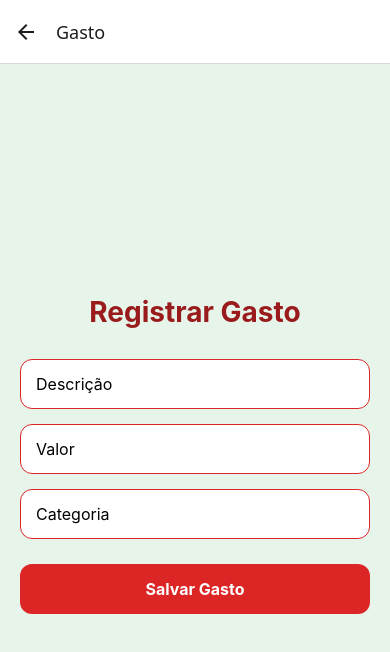
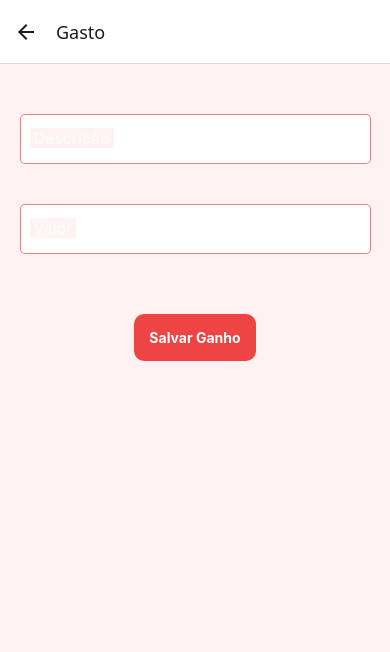
Before and after one commit to DanielAzeved0/Simpliza-TCC, a React Native app in the folder simpliza/: screen /Gasto in a window 390 px wide. Shown: the top 652 px of the page. Built offline with nearby package versions, Linux system fonts and the light colour scheme.

Commit message:
Algumas modificações no layout das paginas

```diff
--- /dev/null
+++ b/simpliza/components/AnimatedInputGanho.js
@@ -0,0 +1,71 @@
+import React, { useState, useEffect } from 'react';
+import { View, TextInput, Animated, StyleSheet, Easing } from 'react-native';
+
+export default function AnimatedInput({ label, value, onChangeText }) {
+  const [isFocused, setIsFocused] = useState(false);
+  const animatedIsFocused = useState(new Animated.Value(value === '' ? 0 : 1))[0];
+
+  useEffect(() => {
+    Animated.timing(animatedIsFocused, {
+      toValue: (isFocused || value !== '') ? 1 : 0,
+      duration: 400, // Transição mais leve
+      easing: Easing.out(Easing.ease), // Suaviza a entrada e a saída
+      useNativeDriver: false,
+    }).start();
+  }, [isFocused, value]);
+
+  const labelStyle = {
+    position: 'absolute',
+    left: 10,
+    top: animatedIsFocused.interpolate({
+      inputRange: [0, 1],
+      outputRange: [14, -26],
+    }),
+    fontSize: animatedIsFocused.interpolate({
+      inputRange: [0, 1],
+      outputRange: [16, 18],
+    }),
+    color: animatedIsFocused.interpolate({
+      inputRange: [0, 1],
+      outputRange: ['rgba(255, 255, 255, 0.7)', '#000000'],
+    }),
+    backgroundColor: '#e6f4ea',
+    paddingHorizontal: 4,
+  };
+
+  return (
+    <View style={styles.inputBox}>
+      <Animated.Text style={labelStyle}>
+        {label}
+      </Animated.Text>
+      <TextInput
+        value={value}
+        onChangeText={onChangeText}
+        style={[styles.input, (isFocused || value !== '') && { borderWidth: 2.3 }]}
+        onFocus={() => setIsFocused(true)}
+        onBlur={() => setIsFocused(false)}
+        keyboardType={label === 'Valor' ? 'numeric' : 'default'}
+        placeholder={isFocused ? '' : label}
+        placeholderTextColor="#000"
+      />
+    </View>
+  );
+}
+
+const styles = StyleSheet.create({
+  inputBox: {
+    position: 'relative',
+    width: '90%',
+    marginBottom: 40,
+  },
+  input: {
+    height: 50,
+    borderWidth: 1.3,
+    borderColor: 'rgba(13, 152, 18, 0.7)', // Borda verde
+    borderRadius: 5,
+    paddingHorizontal: 10,
+    color: '#000',
+    backgroundColor: '#ffffff',
+    fontSize: 16,
+  },
+});
--- /dev/null
+++ b/simpliza/components/AnimatedInputGasto.js
@@ -0,0 +1,71 @@
+import React, { useState, useEffect } from 'react';
+import { View, TextInput, Animated, StyleSheet, Easing } from 'react-native';
+
+export default function AnimatedInput({ label, value, onChangeText }) {
+    const [isFocused, setIsFocused] = useState(false);
+    const animatedIsFocused = useState(new Animated.Value(value === '' ? 0 : 1))[0];
+
+    useEffect(() => {
+        Animated.timing(animatedIsFocused, {
+            toValue: (isFocused || value !== '') ? 1 : 0,
+            duration: 400,
+            easing: Easing.out(Easing.ease),
+            useNativeDriver: false,
+        }).start();
+    }, [isFocused, value]);
+
+    const labelStyle = {
+        position: 'absolute',
+        left: 10,
+        top: animatedIsFocused.interpolate({
+            inputRange: [0, 1],
+            outputRange: [14, -26],
+        }),
+        fontSize: animatedIsFocused.interpolate({
+            inputRange: [0, 1],
+            outputRange: [16, 18],
+        }),
+        color: animatedIsFocused.interpolate({
+            inputRange: [0, 0],
+            outputRange: ['rgba(255, 255, 255, 0.7)', '#000000'],
+        }),
+        backgroundColor: '#fef2f2',
+        paddingHorizontal: 4,
+    };
+
+    return (
+        <View style={styles.inputBox}>
+            <Animated.Text style={labelStyle}>
+                {label}
+            </Animated.Text>
+            <TextInput
+                value={value}
+                onChangeText={onChangeText}
+                style={[styles.input, (isFocused || value !== '') && { borderWidth: 2.3 }]}
+                onFocus={() => setIsFocused(true)}
+                onBlur={() => setIsFocused(false)}
+                keyboardType={label === 'Valor' ? 'numeric' : 'default'}
+                placeholder={isFocused ? '' : label}
+                placeholderTextColor="#000"
+            />
+        </View>
+    );
+}
+
+const styles = StyleSheet.create({
+    inputBox: {
+        position: 'relative',
+        width: '90%',
+        marginBottom: 40,
+    },
+    input: {
+        height: 50,
+        borderWidth: 1,
+        borderColor: 'rgba(223, 77, 77, 0.7)',
+        borderRadius: 5,
+        paddingHorizontal: 10,
+        color: '#000',
+        backgroundColor: '#ffffff',
+        fontSize: 16,
+    },
+});
--- a/simpliza/screens/GanhoScreen.js
+++ b/simpliza/screens/GanhoScreen.js
@@ -1,95 +1,45 @@
 import React, { useState } from 'react';
-import { View, Text, TextInput, TouchableOpacity, StyleSheet } from 'react-native';
-import { adicionarTransacao } from '../firebase/firebaseService';
-
-const handleSalvar = () => {
-  adicionarTransacao('ganho', titulo, valor, categoria);
-  setTitulo('');
-  setValor('');
-  setCategoria('');
-  alert('Ganho registrado!');
-};
+import { View, TouchableOpacity, Text, StyleSheet } from 'react-native';
+import AnimatedInput from '../components/AnimatedInputGanho.js';
+import { adicionarTransacao } from '../firebase/firebaseService.js';
 
 export default function GanhoScreen() {
   const [titulo, setTitulo] = useState('');
   const [valor, setValor] = useState('');
-  const [categoria, setCategoria] = useState('');
 
   const handleSalvar = () => {
-    console.log({ tipo: 'ganho', titulo, valor, categoria });
-    setTitulo('');
-    setValor('');
-    setCategoria('');
+    if (titulo && valor) {
+      adicionarTransacao('ganho', titulo, valor, 'ganho');
+      setTitulo('');
+      setValor('');
+      alert('Ganho registrado no Firebase!');
+    } else {
+      alert('Preencha todos os campos!');
+    }
   };
 
   return (
     <View style={styles.container}>
-      <Text style={styles.title}>Registrar Ganho</Text>
-
-      <TextInput
-        style={styles.input}
-        placeholder="Descrição"
-        value={titulo}
-        onChangeText={setTitulo}
-      />
-
-      <TextInput
-        style={styles.input}
-        placeholder="Valor"
+      <AnimatedInput label="Descrição" value={titulo} onChangeText={setTitulo} />
+      <AnimatedInput
+        label="Valor"
+        value={valor}
+        onChangeText={(text) => {
+          const numericValue = text.replace(/[^0-9.]/g, '');
+          setValor(numericValue);
+        }}
         keyboardType="numeric"
-        value={valor}
-        onChangeText={setValor}
-      />
-
-      <TextInput
-        style={styles.input}
-        placeholder="Categoria"
-        value={categoria}
-        onChangeText={setCategoria}
       />
 
       <TouchableOpacity style={styles.botao} onPress={handleSalvar}>
-        <Text style={styles.textoBotao}>Salvar Ganho</Text>
+        <Text style={styles.botaoTexto}>Salvar Ganho</Text>
       </TouchableOpacity>
     </View>
   );
 }
 
 const styles = StyleSheet.create({
-  container: {
-    flex: 1,
-    backgroundColor: '#e6f4ea',
-    padding: 20,
-    justifyContent: 'center',
-  },
-  title: {
-    fontSize: 28,
-    fontWeight: 'bold',
-    color: '#065f46',
-    textAlign: 'center',
-    marginBottom: 30,
-  },
-  input: {
-    height: 50,
-    backgroundColor: '#ffffff',
-    borderRadius: 12,
-    paddingHorizontal: 15,
-    fontSize: 16,
-    marginBottom: 15,
-    borderColor: '#10b981',
-    borderWidth: 1,
-  },
-  botao: {
-    height: 50,
-    backgroundColor: '#10b981',
-    borderRadius: 12,
-    alignItems: 'center',
-    justifyContent: 'center',
-    marginTop: 10,
-  },
-  textoBotao: {
-    color: '#ffffff',
-    fontSize: 16,
-    fontWeight: 'bold',
-  },
+  container: { flex: 1, backgroundColor: '#e6f4ea', alignItems: 'center', paddingTop: 50 },
+  botao: { backgroundColor: '#10b981', padding: 15, borderRadius: 10, marginTop: 20 },
+  botaoTexto: { color: '#fff', fontWeight: 'bold' },
 });
--- a/simpliza/screens/GastoScreen.js
+++ b/simpliza/screens/GastoScreen.js
@@ -1,96 +1,46 @@
 import React, { useState } from 'react';
-import { View, Text, TextInput, TouchableOpacity, StyleSheet } from 'react-native';
-import { adicionarTransacao } from '../firebase/firebaseService.js';
-
-const handleSalvar = () => {
-  adicionarTransacao('gasto', titulo, valor, categoria);
-  setTitulo('');
-  setValor('');
-  setCategoria('');
-  alert('Gasto registrado');
-};
-
+import { View, TouchableOpacity, Text, StyleSheet } from 'react-native';
+import AnimatedInput from '../components/AnimatedInputGasto';
+import { adicionarTransacao } from '../firebase/firebaseService';
 
 export default function GastoScreen() {
   const [titulo, setTitulo] = useState('');
   const [valor, setValor] = useState('');
-  const [categoria, setCategoria] = useState('');
 
   const handleSalvar = () => {
-    console.log({ tipo: 'gasto', titulo, valor, categoria });
-    setTitulo('');
-    setValor('');
-    setCategoria('');
+    if (titulo && valor) {
+      adicionarTransacao('gasto', titulo, valor, 'gasto');
+      setTitulo('');
+      setValor('');
+      alert('Gasto registrado!');
+    } else {
+      alert('Preencha todos os campos!');
+    }
   };
 
   return (
     <View style={styles.container}>
-      <Text style={styles.title}>Registrar Gasto</Text>
+      <AnimatedInput label="Descrição" value={titulo} onChangeText={setTitulo} />
+      <AnimatedInput
+  label="Valor"
+  value={valor}
+  onChangeText={(text) => {
+    const numericValue = text.replace(/[^0-9.]/g, '');
+    setValor(numericValue);
+  }}
+  keyboardType="numeric"
+/>
 
-      <TextInput
-        style={styles.input}
-        placeholder="Descrição"
-        value={titulo}
-        onChangeText={setTitulo}
-      />
-
-      <TextInput
-        style={styles.input}
-        placeholder="Valor"
-        keyboardType="numeric"
-        value={valor}
-        onChangeText={setValor}
-      />
-
-      <TextInput
-        style={styles.input}
-        placeholder="Categoria"
-        value={categoria}
-        onChangeText={setCategoria}
-      />
 
       <TouchableOpacity style={styles.botao} onPress={handleSalvar}>
-        <Text style={styles.textoBotao}>Salvar Gasto</Text>
+        <Text style={styles.botaoTexto}>Salvar Ganho</Text>
       </TouchableOpacity>
     </View>
   );
 }
 
 const styles = StyleSheet.create({
-  container: {
-    flex: 1,
-    backgroundColor: '#e6f4ea',
-    padding: 20,
-    justifyContent: 'center',
-  },
-  title: {
-    fontSize: 28,
-    fontWeight: 'bold',
-    color: '#991b1b',
-    textAlign: 'center',
-    marginBottom: 30,
-  },
-  input: {
-    height: 50,
-    backgroundColor: '#ffffff',
-    borderRadius: 12,
-    paddingHorizontal: 15,
-    fontSize: 16,
-    marginBottom: 15,
-    borderColor: '#dc2626',
-    borderWidth: 1,
-  },
-  botao: {
-    height: 50,
-    backgroundColor: '#dc2626',
-    borderRadius: 12,
-    alignItems: 'center',
-    justifyContent: 'center',
-    marginTop: 10,
-  },
-  textoBotao: {
-    color: '#ffffff',
-    fontSize: 16,
-    fontWeight: 'bold',
-  },
+  container: { flex: 1, backgroundColor: '#fef2f2', alignItems: 'center', paddingTop: 50 },
+  botao: { backgroundColor: '#ef4444', padding: 15, borderRadius: 10, marginTop: 20 },
+  botaoTexto: { color: '#fff', fontWeight: 'bold' },
 });
```
